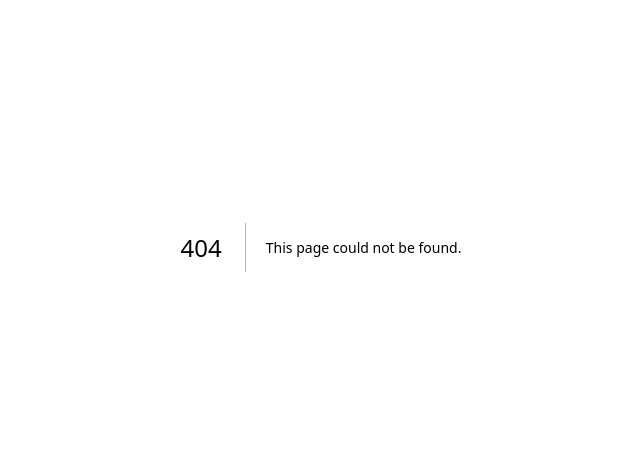
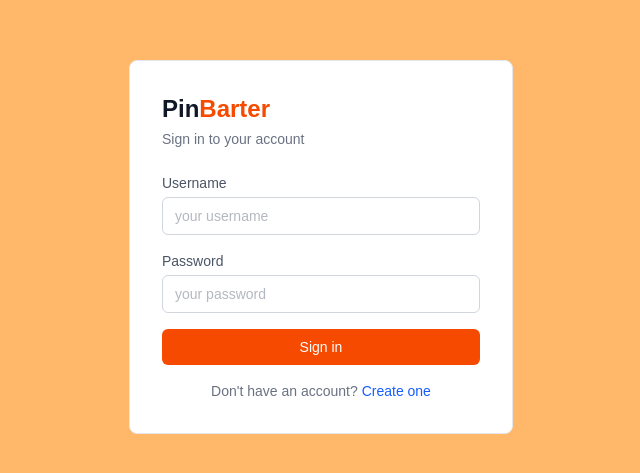
Before and after one commit to HarryYoung28/PinBarter, a Next.js app: page /login in a window 1280 px wide. Before the commit this address had no page. Shown: the part 153-626 px from the top of the page, without its empty margins (319-959 px from the left). Built offline with nearby package versions, Linux system fonts and the light colour scheme.

Commit message:
initial commit

```diff
--- /dev/null
+++ b/jest.config.js
@@ -0,0 +1,12 @@
+const nextJest = require('next/jest')
+
+const createJestConfig = nextJest({
+  dir: './',
+})
+
+const customJestConfig = {
+  setupFilesAfterEnv: ['<rootDir>/jest.setup.js'],
+  testEnvironment: 'jest-environment-jsdom',
+}
+
+module.exports = createJestConfig(customJestConfig)
--- /dev/null
+++ b/jest.setup.js
@@ -0,0 +1,3 @@
+// This enables the use of extended functions like toBeInTheDocument
+
+require('@testing-library/jest-dom')
--- /dev/null
+++ b/src/app/home/page.js
@@ -0,0 +1 @@
+<h1 className="text-3xl font-bold">Welcome home</h1>
--- /dev/null
+++ b/src/app/login/page.js
@@ -0,0 +1,7 @@
+import LoginForm from "@/components/LoginForm";
+
+export default function LoginPage() {
+    return(
+        <LoginForm></LoginForm>
+    )
+}
--- a/src/app/page.js
+++ b/src/app/page.js
@@ -1,65 +1,6 @@
-import Image from "next/image";
+// temporary redirect to login page
+import { redirect } from 'next/navigation'
 
 export default function Home() {
-  return (
-    <div className="flex flex-col flex-1 items-center justify-center bg-zinc-50 font-sans dark:bg-black">
-      <main className="flex flex-1 w-full max-w-3xl flex-col items-center justify-between py-32 px-16 bg-white dark:bg-black sm:items-start">
-        <Image
-          className="dark:invert"
-          src="/next.svg"
-          alt="Next.js logo"
-          width={100}
-          height={20}
-          priority
-        />
-        <div className="flex flex-col items-center gap-6 text-center sm:items-start sm:text-left">
-          <h1 className="max-w-xs text-3xl font-semibold leading-10 tracking-tight text-black dark:text-zinc-50">
-            To get started, edit the page.js file.
-          </h1>
-          <p className="max-w-md text-lg leading-8 text-zinc-600 dark:text-zinc-400">
-            Looking for a starting point or more instructions? Head over to{" "}
-            <a
-              href="https://vercel.com/templates?framework=next.js&utm_source=create-next-app&utm_medium=appdir-template-tw&utm_campaign=create-next-app"
-              className="font-medium text-zinc-950 dark:text-zinc-50"
-            >
-              Templates
-            </a>{" "}
-            or the{" "}
-            <a
-              href="https://nextjs.org/learn?utm_source=create-next-app&utm_medium=appdir-template-tw&utm_campaign=create-next-app"
-              className="font-medium text-zinc-950 dark:text-zinc-50"
-            >
-              Learning
-            </a>{" "}
-            center.
-          </p>
-        </div>
-        <div className="flex flex-col gap-4 text-base font-medium sm:flex-row">
-          <a
-            className="flex h-12 w-full items-center justify-center gap-2 rounded-full bg-foreground px-5 text-background transition-colors hover:bg-[#383838] dark:hover:bg-[#ccc] md:w-[158px]"
-            href="https://vercel.com/new?utm_source=create-next-app&utm_medium=appdir-template-tw&utm_campaign=create-next-app"
-            target="_blank"
-            rel="noopener noreferrer"
-          >
-            <Image
-              className="dark:invert"
-              src="/vercel.svg"
-              alt="Vercel logomark"
-              width={16}
-              height={16}
-            />
-            Deploy Now
-          </a>
-          <a
-            className="flex h-12 w-full items-center justify-center rounded-full border border-solid border-black/[.08] px-5 transition-colors hover:border-transparent hover:bg-black/[.04] dark:border-white/[.145] dark:hover:bg-[#1a1a1a] md:w-[158px]"
-            href="https://nextjs.org/docs?utm_source=create-next-app&utm_medium=appdir-template-tw&utm_campaign=create-next-app"
-            target="_blank"
-            rel="noopener noreferrer"
-          >
-            Documentation
-          </a>
-        </div>
-      </main>
-    </div>
-  );
+  redirect('/login')
 }
--- /dev/null
+++ b/src/components/LoginForm.js
@@ -0,0 +1,93 @@
+'use client'
+
+// import the hook
+import { useState } from "react"
+
+export default function LoginForm() {
+
+  // hooks
+  const [username, setUsername] = useState("")
+  const [password, setPassword] = useState("")
+  const [usernameError, setUsernameError] = useState("")
+  const [passwordError, setPasswordError] = useState("")
+
+  // functions
+  function handleSubmit() {
+    let valid = true
+
+    if (!username) {
+      setUsernameError("Username is required")
+      valid = false
+    } else {
+      setUsernameError("")
+    }
+    if (!password) {
+      setPasswordError("Password is required")
+      valid = false
+    } else {
+      setPasswordError("")
+    }
+
+    if (valid) {
+      console.log("Submitted successfully", username, password)
+    }
+  }
+
+
+  // return single tag to export component
+  return (
+    <div className="min-h-screen flex items-center justify-center bg-orange-300">
+      <div className="bg-white p-8 rounded-lg border border-gray-200 w-full max-w-sm">
+
+        <h1 className="text-2xl font-bold mb-1">
+            <span className="text-gray-900">Pin</span>
+            <span className="text-orange-600">Barter</span>
+        </h1>
+        <p className="text-sm text-gray-500 mb-6">Sign in to your account</p>
+
+        {/* htmlFor and id in label and input important for testing with RTL and jest */}
+        <div className="mb-4">
+          <label htmlFor="Username" className="block text-sm text-gray-600 mb-1">Username</label>
+          <input
+            type="text"
+            id="Username"
+            placeholder="your username"
+            value={username}
+            onChange={(event) => setUsername(event.target.value)}
+            className="w-full border border-gray-300 rounded-md px-3 py-2 text-sm
+            focus:outline-none focus:ring-2 focus:ring-blue-500 text-gray-500"
+          />
+          {/* this means only if the lefthand is true, format the right  */}
+          {usernameError && <p className="text-red-500 text-xs mt-1">{usernameError}</p>}
+        </div>
+
+        <div className="mb-4">
+          <label htmlFor="Password" className="block text-sm text-gray-600 mb-1">Password</label>
+          <input
+            type="password"
+            id="Password"
+            placeholder="your password"
+            value={password}
+            onChange={(event) => setPassword(event.target.value)}
+            className="w-full border border-gray-300 rounded-md px-3 py-2 text-sm focus:outline-none
+            focus:ring-2 focus:ring-blue-500 text-gray-500"
+          />
+          {passwordError && <p className="text-red-500 text-xs mt-1">{passwordError}</p>}
+        </div>
+
+        <button
+        onClick={handleSubmit}
+        className="w-full bg-orange-600 text-white py-2 rounded-md text-sm font-medium
+        hover:bg-orange-700">
+          Sign in
+        </button>
+
+        <p className="text-sm text-center text-gray-500 mt-4">
+            Don't have an account?{' '}
+          <a href="/register" className="text-blue-600 hover:underline">Create one</a>
+        </p>
+
+      </div>
+    </div>
+  )
+}
```
Also changed, not shown: package.json (+7 -0 lines), 2 other files (tests, documents, lock files or other folders).
